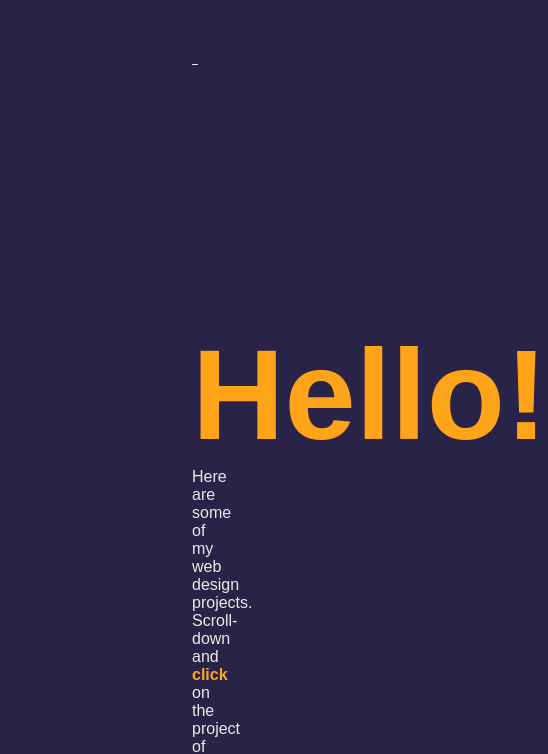
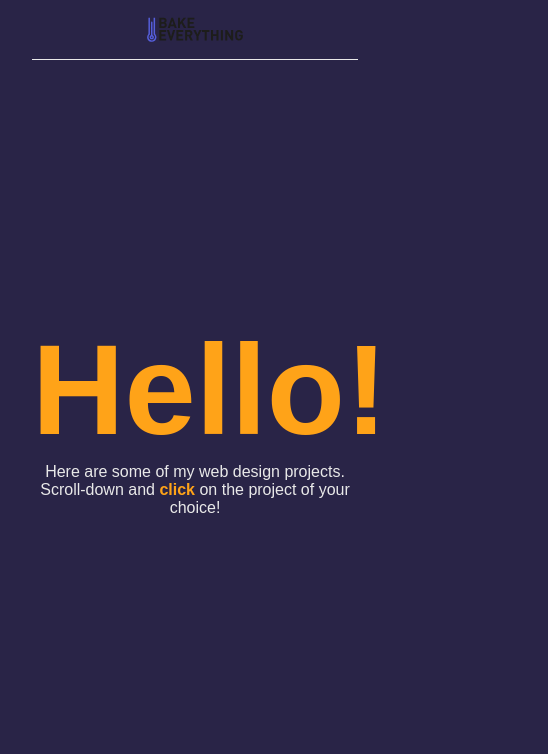
Before and after one commit to oscarlopezb/oscarlopezb.github.io, a plain HTML site: page index.html in a window 390 px wide. Shown: the top 754 px of the page, 548 px wide, since content can reach past the window. Drawn offline with Linux system fonts and the light colour scheme; files whose address does not match are found by name.

Commit message:
Responsive

```diff
--- a/style.css
+++ b/style.css
@@ -72,7 +72,30 @@ article img:hover {
 	transform: scale(1.04);
 }
 
-@media (min-width: 1000px) {
 
+@media screen and (max-width: 1000px) {
 
+    body {
+        padding: 0 2em;
+    }
+
+    article {
+        grid-template-columns: 1fr 1fr;
+    }
 }
+
+@media screen and (max-width: 768px) {
+
+    body {
+        padding: 0 2em;
+    }
+
+    article {
+        grid-template-columns: 1fr;
+    }
+
+    header img {
+        width: 30%;
+        padding: 1em 0;
+    }
+}
```
